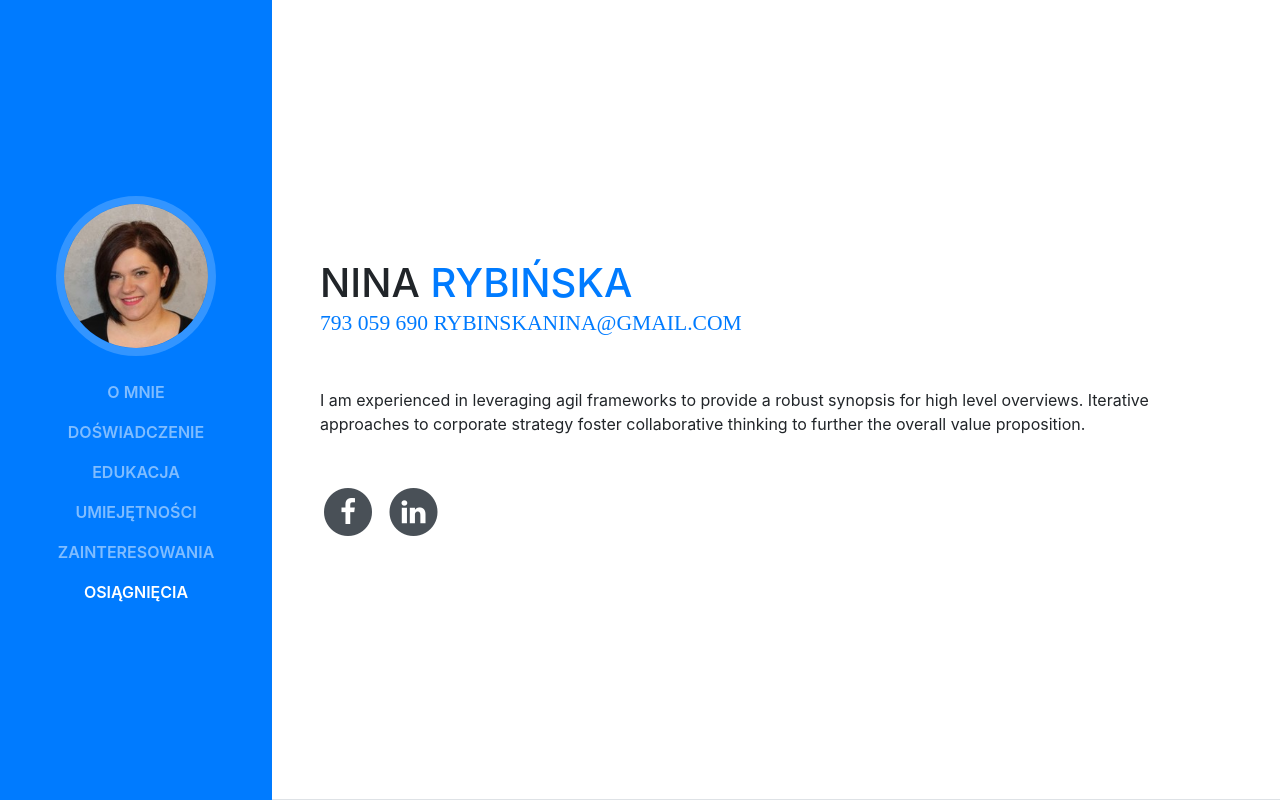
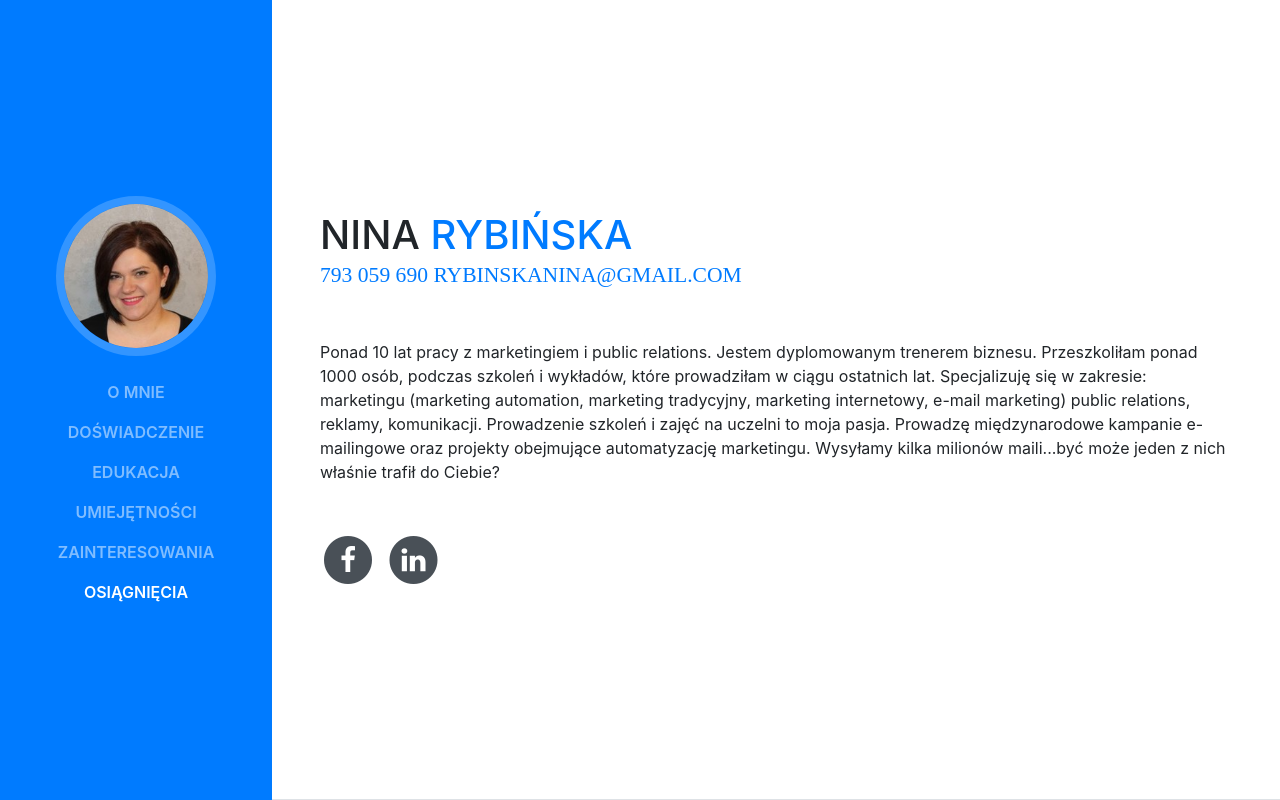
Before and after one commit to Ninaryba/nina_rybinska, a website with bundled scripts: page index.html in a window 1280 px wide. Shown: the top 800 px of the page. Built offline with nearby package versions, Linux system fonts and the light colour scheme; a web font is replaced by a local one.

Commit message:
Update index.html

```diff
--- a/index.html
+++ b/index.html
@@ -78,7 +78,10 @@
             <a href="tel:793 059 690">793 059 690</a>
             <a href="mailto:rybinskanina@gmail.com">rybinskanina@gmail.com</a>
           </div>
-          <p class="mb-5">I am experienced in leveraging agil frameworks to provide a robust synopsis for high level overviews. Iterative approaches to corporate strategy foster collaborative thinking to further the overall value proposition.</p>
+          <p class="mb-5">
+           Ponad 10 lat pracy z marketingiem i public relations. Jestem dyplomowanym trenerem biznesu. Przeszkoliłam ponad 1000 osób, podczas szkoleń i wykładów, które prowadziłam w ciągu ostatnich lat. Specjalizuję się w zakresie: marketingu (marketing automation, marketing tradycyjny, marketing internetowy, e-mail marketing) public relations, reklamy, komunikacji. Prowadzenie szkoleń i zajęć na uczelni to moja pasja.
+Prowadzę międzynarodowe kampanie e-mailingowe oraz projekty obejmujące automatyzację marketingu. Wysyłamy kilka milionów maili...być może jeden z nich właśnie trafił do Ciebie?
+          </p>
           <ul class="list-inline list-social-icons mb-0">
             <li class="list-inline-item">
               <a href="https://www.facebook.com/nina.rybinskakurek">
```
